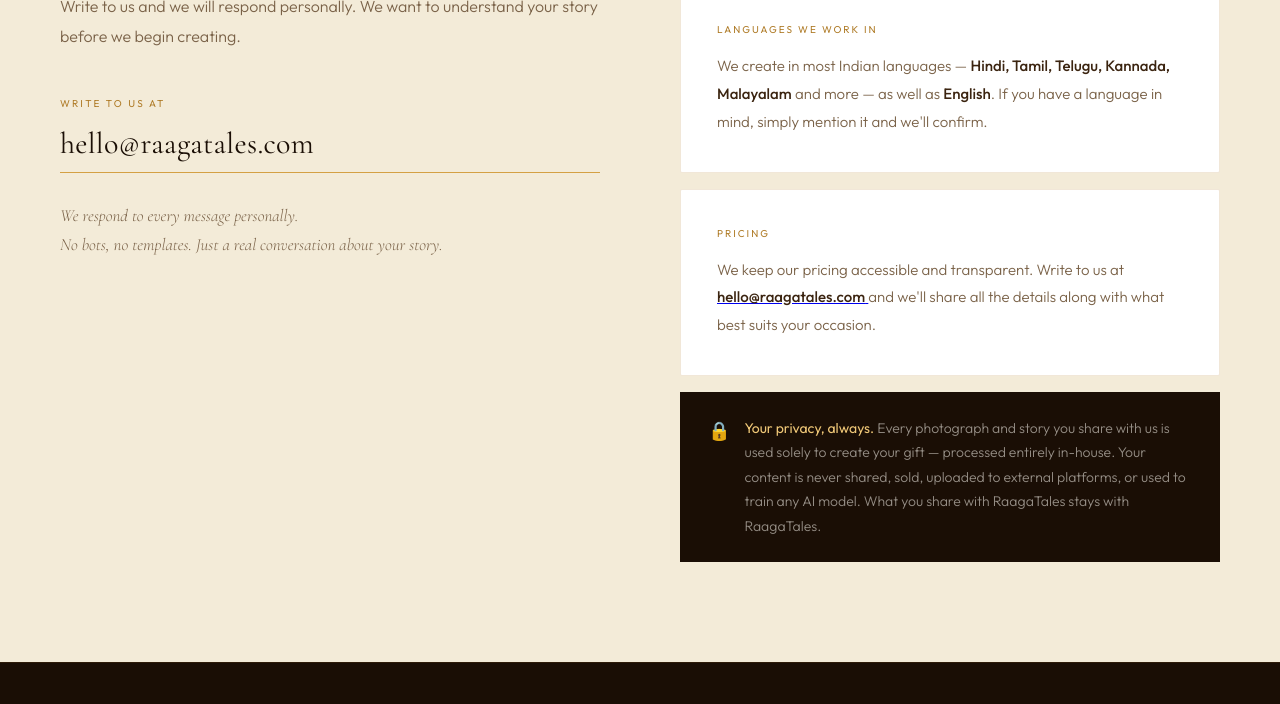
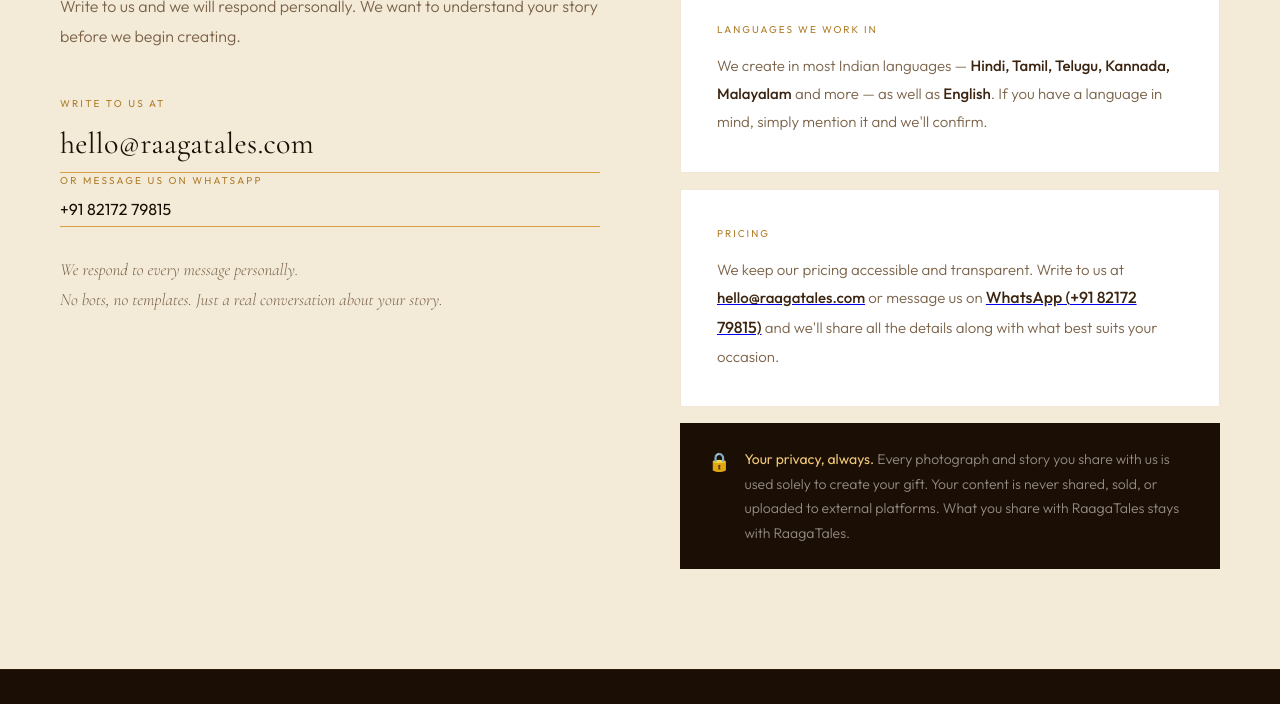
Before and after one commit to vanditagk/rt, a plain HTML site: page index.html in a window 1280 px wide. Shown: the part 3474-4178 px from the top of the page. Drawn offline with nearby package versions, Linux system fonts and the light colour scheme.

Commit message:
Contact update.
Signed-off-by: Vandita Kulkarni <vanditagkulkarni@hotmail.com>

```diff
--- a/index.html
+++ b/index.html
@@ -581,6 +581,10 @@
         <span class="email-lbl">Write to us at</span>
         <a class="email-link" href="mailto:hello@raagatales.com">hello@raagatales.com</a>
       </div>
+      <div class="email-block">
+        <span class="email-lbl">Or message us on WhatsApp</span>
+        <a class="email-link" href="https://wa.me/918217279815" target="_blank" style="font-family:inherit;font-size:16px;font-weight:400">+91 82172 79815</a>
+      </div>
       <p class="contact-note">We respond to every message personally.<br>No bots, no templates. Just a real conversation about your story.</p>
     </div>
     <div class="reveal" style="transition-delay:0.15s">
@@ -594,13 +598,11 @@
       </div>
       <div class="aside-card">
         <div class="aside-ey">Pricing</div>
-        <div class="aside-body">We keep our pricing accessible and transparent. Write to us at <a href="mailto:hello@raagatales.com">
-    <strong>hello@raagatales.com</strong>
-  </a> and we'll share all the details along with what best suits your occasion.</div>
+        <div class="aside-body">We keep our pricing accessible and transparent. Write to us at <a href="mailto:hello@raagatales.com"><strong>hello@raagatales.com</strong></a> or message us on <a href="https://wa.me/918217279815" target="_blank" style="font-family:inherit;font-size:16px;font-weight:400"><strong>WhatsApp (+91 82172 79815)</strong></a> and we'll share all the details along with what best suits your occasion.</div>
       </div>
       <div class="privacy-bar">
         <span class="lock">🔒</span>
-        <p><strong>Your privacy, always.</strong> Every photograph and story you share with us is used solely to create your gift — processed entirely in-house. Your content is never shared, sold, uploaded to external platforms, or used to train any AI model. What you share with RaagaTales stays with RaagaTales.</p>
+        <p><strong>Your privacy, always.</strong> Every photograph and story you share with us is used solely to create your gift. Your content is never shared, sold, or uploaded to external platforms. What you share with RaagaTales stays with RaagaTales.</p>
       </div>
     </div>
   </div>
```
